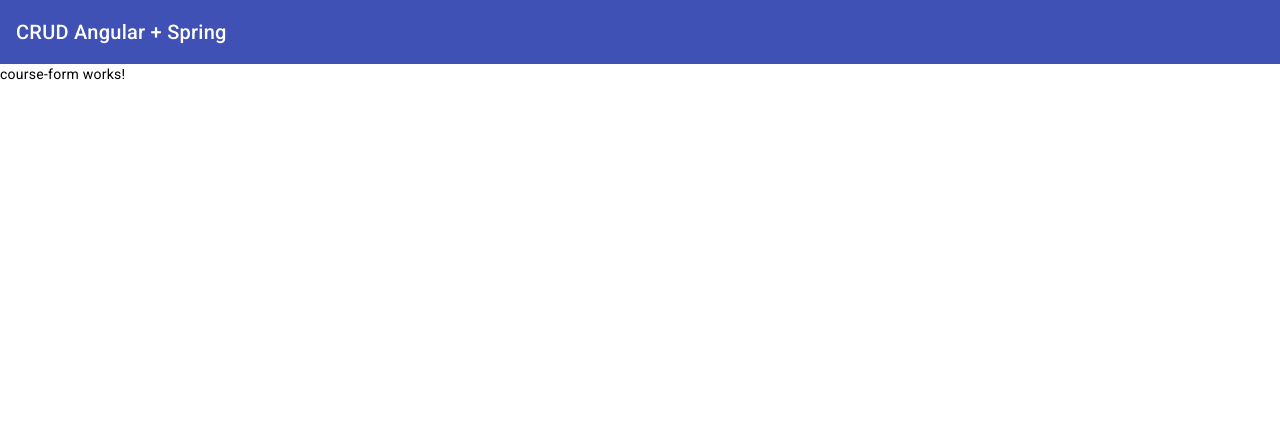
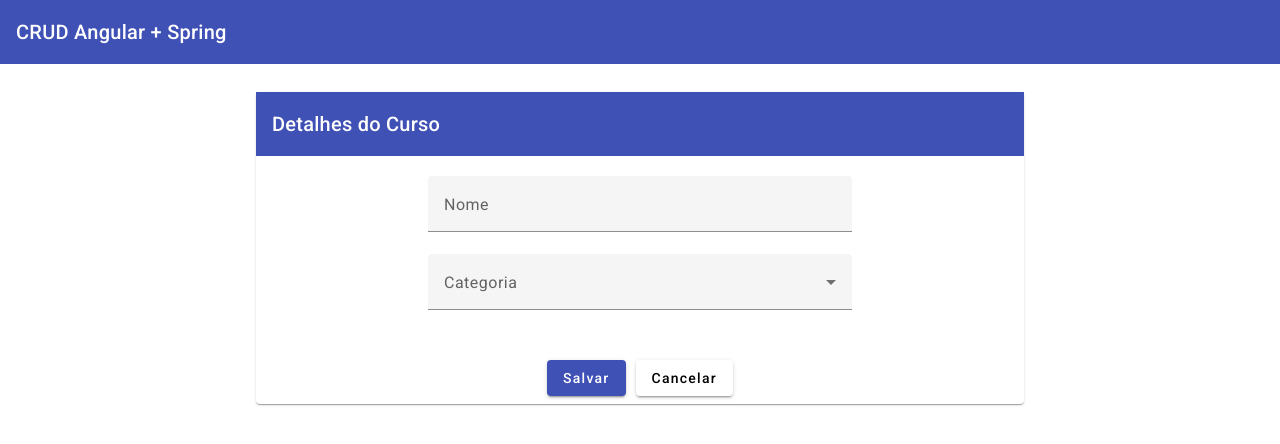
Before and after one commit to CaioAzvdo/angular-crud, an Angular app: page /courses in a window 1280 px wide. Both pictures are taken after a click on the button "add". Shown: the top 444 px of the page. Built offline with nearby package versions, Linux system fonts and the light colour scheme; no server answers.

Commit message:
Adicionado formulario de cursos

```diff
--- a/package.json
+++ b/package.json
@@ -1,4 +1,6 @@
+
 {
+  "start": "ng serve --proxy-config proxy.conf.json",
   "name": "angular-crud",
   "version": "0.0.0",
   "scripts": {
--- /dev/null
+++ b/proxy.conf.json
@@ -0,0 +1,6 @@
+{
+  "/api": {
+  "target": "http://localhost:8080",
+    "secure": false
+}
+}
--- a/src/app/courses/course-form/course-form.component.html
+++ b/src/app/courses/course-form/course-form.component.html
@@ -1 +1,27 @@
-<p>course-form works!</p>
+<mat-card>
+  <mat-toolbar color="primary">Detalhes do Curso</mat-toolbar>
+  <mat-card-content>
+<form [formGroup]="form">
+
+    <mat-form-field appearance="fill" class="full-width">
+      <mat-label>Nome</mat-label>
+      <input matInput placeholder="" formControlName="name">
+    </mat-form-field>
+
+  <mat-form-field appearance="fill" class="full-width">
+    <mat-label>Categoria</mat-label>
+    <mat-select formControlName="categoria">
+      <mat-option value="null"></mat-option>
+      <mat-option value="front-end">Front-End</mat-option>
+      <mat-option value="back-end">Back-End</mat-option>
+    </mat-select>
+
+  </mat-form-field>
+
+</form>
+  </mat-card-content>
+  <mat-card-actions class="action-buttons">
+    <button mat-raised-button color="primary" (click)="onSubmit()" >Salvar</button>
+    <button mat-raised-button >Cancelar</button>
+  </mat-card-actions>
+</mat-card>
--- a/src/app/courses/course-form/course-form.component.scss
+++ b/src/app/courses/course-form/course-form.component.scss
@@ -0,0 +1,21 @@
+.full-width{
+  width: 100%;
+}
+.action-buttons{
+  gap: 10px;
+}
+mat-card{
+  //margin-top: 20px;
+  margin: 2em auto;
+  max-width: 60%;
+  text-align: center;
+  align-items: center;
+  display: flex;
+  flex-direction: column;
+  box-sizing: border-box;
+  gap: 20px;
+}
+.min-width{
+  width: 100%;
+  min-width: 160px;
+}
--- a/src/app/courses/course-form/course-form.component.ts
+++ b/src/app/courses/course-form/course-form.component.ts
@@ -1,4 +1,6 @@
 import { Component } from '@angular/core';
+import {FormBuilder, FormGroup} from "@angular/forms";
+import {CoursesService} from "../services/courses.service";
 
 @Component({
   selector: 'app-course-form',
@@ -6,5 +8,20 @@ import { Component } from '@angular/core';
   styleUrl: './course-form.component.scss'
 })
 export class CourseFormComponent {
+  form : FormGroup
+constructor(private formBuilder : FormBuilder, private service:CoursesService) {
+
+  this.form = this.formBuilder.group({
+    name: '',
+    categoria: ''
+  });
 
 }
+  onSubmit(){
+  console.log(this.form.value);
+  this.service.save(this.form.value)
+  }
+
+}
+//   protected readonly onsubmit = onsubmit;
+// }
--- a/src/app/courses/services/courses.service.ts
+++ b/src/app/courses/services/courses.service.ts
@@ -20,4 +20,9 @@ export class CoursesService {
       tap(courses => console.log(courses))
     );
   }
+  save(record: Course){
+    console.log(record)
+    return this.HttpClient.post<Course>(this.API, record).pipe(first()).subscribe() ;
+  }
+
 }
--- a/src/app/shared/app-material/app-material.module.ts
+++ b/src/app/shared/app-material/app-material.module.ts
@@ -5,7 +5,8 @@ import {MatToolbarModule} from '@angular/material/toolbar';
 import {MatProgressSpinnerModule} from '@angular/material/progress-spinner';
 import {MatButtonModule} from '@angular/material/button';
 import { MatIconModule } from '@angular/material/icon';
-
+import {MatFormFieldModule} from '@angular/material/form-field';
+import {MatInputModule} from '@angular/material/input';
 
 
 @NgModule({
@@ -16,6 +17,8 @@ import { MatIconModule } from '@angular/material/icon';
     MatProgressSpinnerModule,
     MatButtonModule,
     MatIconModule,
+    MatFormFieldModule,
+    MatInputModule
   ],
 
 })
```
Also changed, not shown: src/app/courses/courses.module.ts (+6 -1 lines), proxy.conf.js (deleted).
